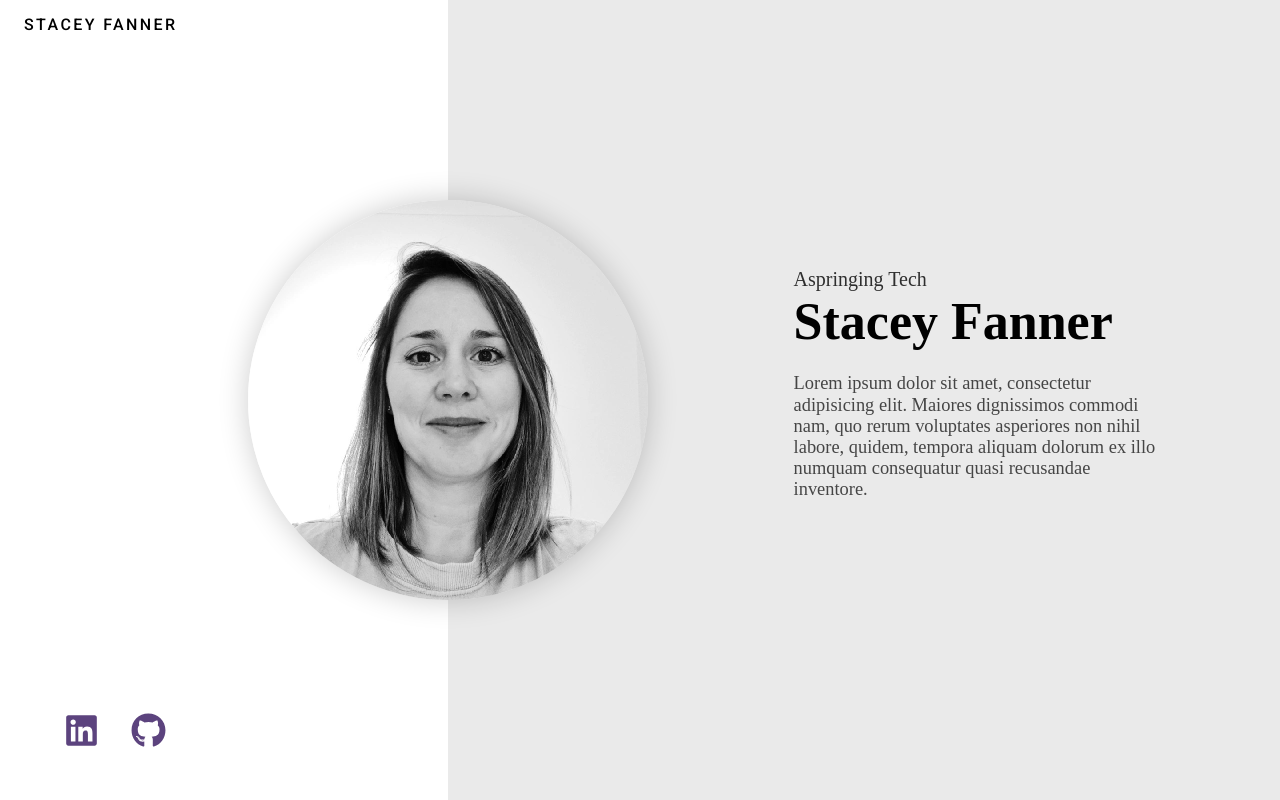
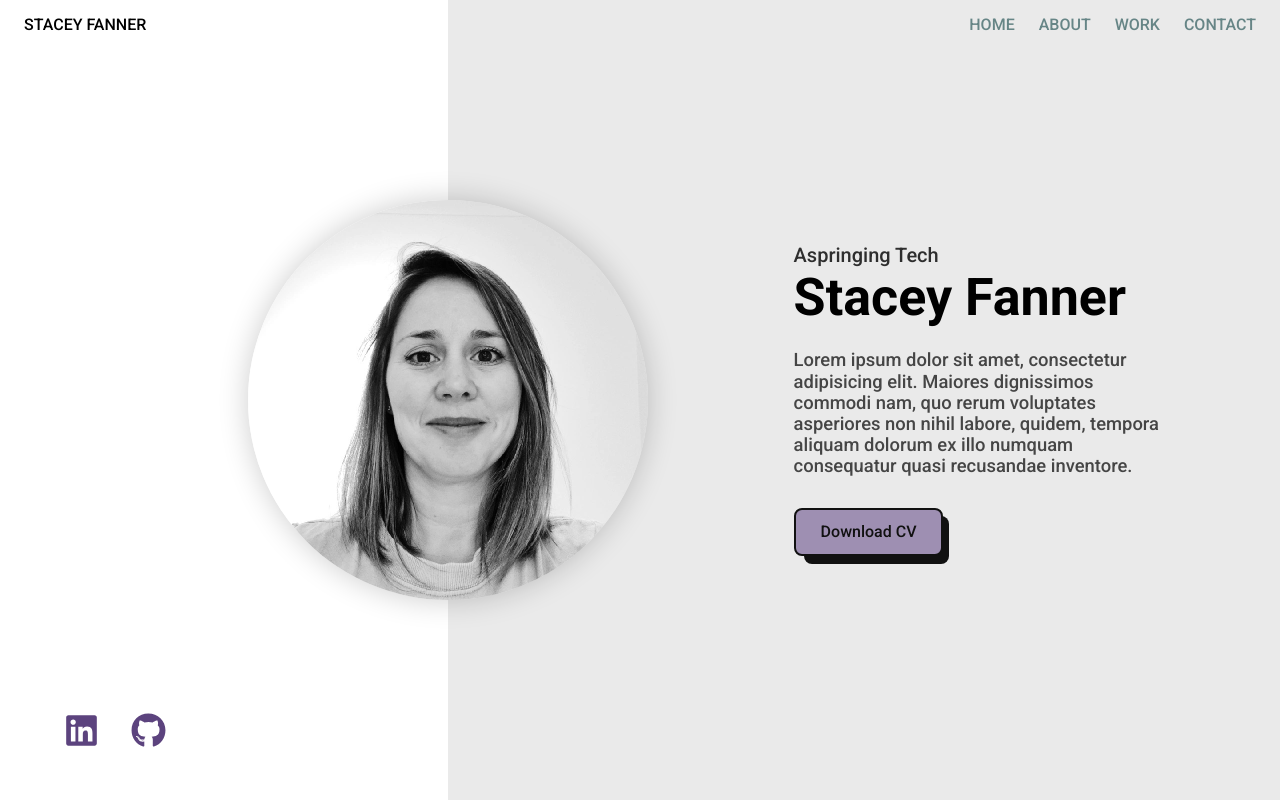
Before and after one commit to staceyjf/staceyjf.github.io, a React (Vite) app: page / in a window 1280 px wide. Built offline with nearby package versions, Linux system fonts and the light colour scheme.

Commit message:
working landing page

```diff
--- a/src/components/Button/Button.jsx
+++ b/src/components/Button/Button.jsx
@@ -1,14 +1,8 @@
 import styles from "./Button.module.scss";
 
-// default onClick to avoid issues where no CB is provided
-function Button({ stylename, onClickCB = () => {}, buttonText, SvgIcon }) {
-  let stylingClasses = styles.button;
-
-  // add additional css as props
-  if (stylename) stylingClasses += ` ${styles[stylename]}`;
-
+function Button({ buttonText, SvgIcon }) {
   return (
-    <button onClick={onClickCB} className={stylingClasses}>
+    <button className={styles.button}>
       {SvgIcon && <SvgIcon />}
       {buttonText}
     </button>
--- a/src/components/Button/Button.module.scss
+++ b/src/components/Button/Button.module.scss
@@ -3,8 +3,8 @@
 
 .button {
   @include bv.font--primary(500);
+  background-color: bv.$primary-color;
   align-items: center;
-  background-color: bv.$primary-color;
   border: 2px solid #111;
   border-radius: 8px;
   box-sizing: border-box;
--- a/src/components/IntroSection/IntroSection.jsx
+++ b/src/components/IntroSection/IntroSection.jsx
@@ -7,11 +7,6 @@
 import { FaLinkedin, FaGithub } from "react-icons/fa6";
 
 function IntroSection() {
-  // download CV functionality via browser's window (window interface)
-  const onClickCV = () => {
-    window.open(personalData.cvPdf, "_blank");
-  };
-
   return (
     <div className={styles.landing}>
       <div className={styles.landing_container}>
@@ -45,9 +40,16 @@
               consequatur quasi recusandae inventore.
             </p>
 
-            <div
-              className={styles.landing_container_right_buttonContainer}
-            ></div>
+            <div className={styles.landing_container_right_buttonContainer}>
+              <a
+                href={personalData.cvPdf}
+                download="resume"
+                target="_blank"
+                rel="noreferrer"
+              >
+                <Button buttonText="Download CV" />
+              </a>
+            </div>
           </div>
         </div>
       </div>
@@ -56,3 +58,5 @@
 }
 
 export default IntroSection;
+
+//https://github.com/sreerag-rajan/developer-portfolio/blob/main/src/components/Landing/Landing.js
--- a/src/components/IntroSection/IntroSection.module.scss
+++ b/src/components/IntroSection/IntroSection.module.scss
@@ -6,6 +6,7 @@
   display: flex;
   align-items: center;
   justify-content: center;
+  @include bv.font--primary(400);
 
   &_container {
     display: flex;
@@ -55,22 +56,33 @@
     border-radius: 50%;
     box-shadow: 0px 0px 30px rgba(0, 0, 0, 0.2);
     transition: opacity 0.3s;
+    z-index: 1;
   }
 
   // Right side
   &_container_right {
     flex: 65%;
     height: 100%;
-    background-color: #eaeaea;
     display: flex;
     flex-direction: column;
     align-items: flex-end;
     justify-content: center;
+    position: relative;
+
+    &:before {
+      content: "";
+      position: absolute;
+      top: 0;
+      left: 0;
+      width: 100%;
+      height: 100%;
+      background-color: #eaeaea;
+      z-index: -1;
+    }
 
     &_content {
       width: 45%;
       margin-right: 7rem;
-      font-family: var(--primaryFont);
       font-style: normal;
     }
 
@@ -101,7 +113,6 @@
       display: flex;
       align-items: center;
       justify-content: space-between;
-      font-family: "var(--primaryFont)", sans-serif;
     }
   }
 
@@ -114,7 +125,7 @@
       margin: 2rem;
     }
 
-    &_container-right {
+    &_container_right {
       &_content {
         & h6 {
           font-size: 1.1rem;
@@ -151,7 +162,7 @@
       font-size: 30px;
     }
 
-    &_container-right {
+    &_container_right {
       &_content {
         width: 60%;
         margin-top: 10%;
@@ -164,10 +175,6 @@
         width: 200px;
         height: 120px;
         align-items: flex-start;
-
-        & button:nth-child(2) {
-          display: none;
-        }
       }
     }
   }
@@ -186,7 +193,7 @@
       transform: translate(-50%, -50%);
     }
 
-    &_container-left {
+    &_container_left {
       flex: initial;
       width: 100%;
       height: 30%;
@@ -202,10 +209,20 @@
       flex: initial;
       height: 70%;
       width: 100%;
-      background-color: #eaeaea;
       align-items: center;
       justify-content: center;
       padding: 0 2rem;
+
+      &:before {
+        content: "";
+        position: absolute;
+        top: 0;
+        left: 0;
+        width: 100%;
+        height: 100%;
+        background-color: #eaeaea;
+        z-index: -1;
+      }
 
       &_content {
         margin-top: 20%;
@@ -261,7 +278,7 @@
     height: 100%;
   }
 
-  .landing--img {
+  .landing_img {
     --img-size: 150px;
     left: 50%;
     top: 20%;
--- a/src/scss/partials/_brand-variables.scss
+++ b/src/scss/partials/_brand-variables.scss
@@ -10,7 +10,6 @@
   font-family: "Roboto", sans-serif;
   font-weight: $weight;
   font-style: normal;
-  letter-spacing: 0.15em;
 }
 
 @mixin font--secondary($weight) {
@@ -18,7 +17,6 @@
   font-weight: $weight;
   font-optical-sizing: auto;
   font-style: normal;
-  letter-spacing: 0.025em;
 }
 
 @mixin link--secondary($hover_color) {
```
